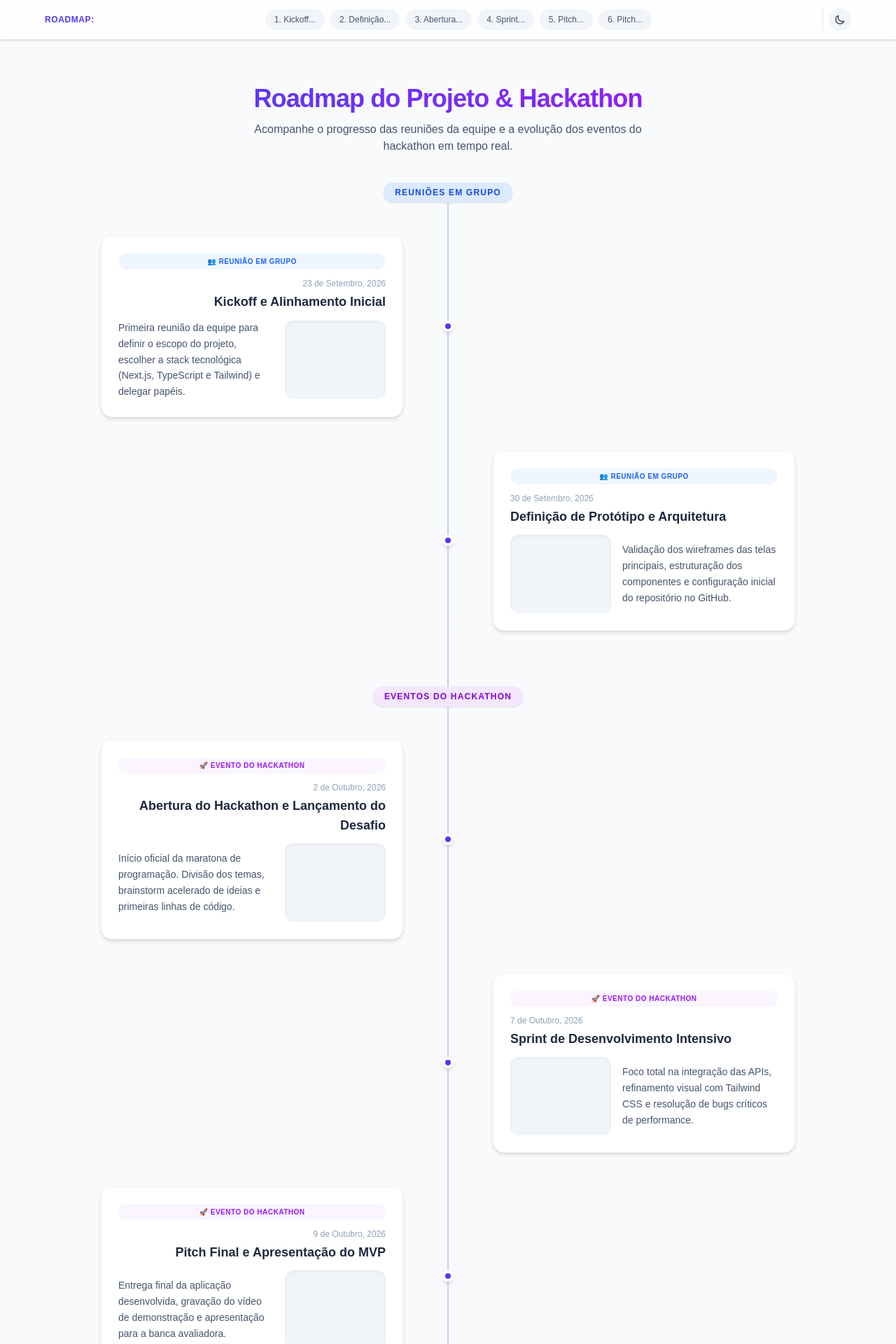
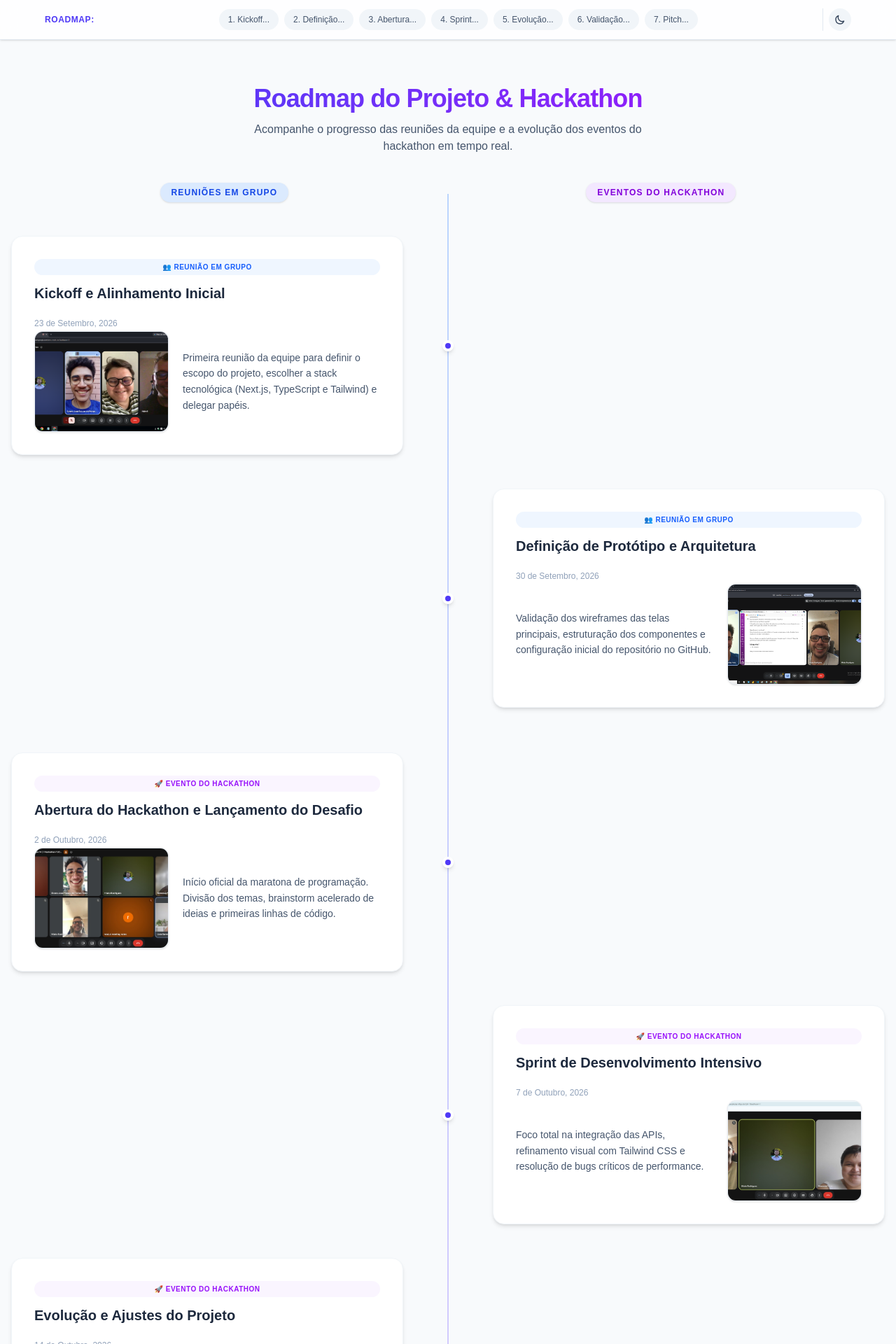
Before and after one commit to Hzimr/trajetoriahackathonTJCE2026, a Next.js app: page / in a window 1280 px wide. Shown: the top 1920 px of the page at 70% size. Built offline with nearby package versions, Linux system fonts and the light colour scheme.

Commit message:
feat: imported images and changed styles

```diff
--- a/app/components/RoadmapItemCard.tsx
+++ b/app/components/RoadmapItemCard.tsx
@@ -1,5 +1,5 @@
 import React from "react";
-// import Image from "next/image";
+import Image from "next/image";
 import { RoadmapItem } from "../types/roadmap";
 
 interface RoadmapItemCardProps {
@@ -20,12 +20,14 @@ export default function RoadmapItemCard({ item, index }: RoadmapItemCardProps) {
 
       {/* Conteúdo Alternado (Zigue-zague) */}
       <div
-        className={`w-full md:w-1/2 ${isEven ? "md:pr-16 md:text-right" : "md:pl-16 md:ml-auto md:text-left"}`}
+        className={`w-full md:w-1/2 ${
+          isEven ? "md:pr-16 md:text-left" : "md:pl-16 md:ml-auto md:text-left"
+        }`}
       >
-        <div className="bg-white dark:bg-slate-800/90 rounded-2xl p-6 shadow-md hover:shadow-xl border border-slate-100 dark:border-slate-700/80 transition-all duration-300 hover:-translate-y-1">
+        <div className="bg-white dark:bg-slate-800/90 rounded-2xl p-6 md:p-8 shadow-md hover:shadow-xl border border-slate-100 dark:border-slate-700/80 transition-all duration-300 hover:-translate-y-1">
           {/* Tag de Categoria */}
           <span
-            className={`flex justify-center animate-pulse text-[10px] font-semibold tracking-wider uppercase px-2.5 py-1 rounded-full mb-3 ${
+            className={`flex justify-center animate-pulse text-[10px] font-semibold tracking-wider uppercase px-3 py-1 rounded-full mb-3 ${
               item.category === "meeting"
                 ? "bg-blue-50 text-blue-600 dark:bg-blue-950/60 dark:text-blue-400"
                 : "bg-purple-50 text-purple-600 dark:bg-purple-950/60 dark:text-purple-400"
@@ -37,28 +39,32 @@ export default function RoadmapItemCard({ item, index }: RoadmapItemCardProps) {
           </span>
 
           {/* Data e Título h2 */}
-          <span className="block text-xs font-medium text-slate-400 dark:text-slate-500 mb-1">
+          <h2 className="text-xl font-bold text-slate-800 dark:text-slate-100 mb-4">
+            {item.title}
+          </h2>
+          <span className="text-xs font-medium text-slate-400 dark:text-slate-500 mb-1">
             {item.date}
           </span>
-          <h2 className="text-lg font-bold text-slate-800 dark:text-slate-100 mb-3">
-            {item.title}
-          </h2>
-
           {/* Imagem e Texto lado a lado dentro do card */}
           <div
-            className={`flex flex-col sm:flex-row gap-4 items-center ${isEven ? "sm:flex-row-reverse" : ""}`}
+            className={`flex flex-col sm:flex-row gap-5 items-center ${
+              isEven ? "sm:flex-row-reverse" : ""
+            }`}
           >
-            <div className="relative w-full sm:w-36 h-28 shrink-0 rounded-xl overflow-hidden shadow-inner bg-slate-100 dark:bg-slate-900">
-              {/* <Image
+            {/* Descrição */}
+            <p className="text-sm text-slate-600 dark:text-slate-300 leading-relaxed text-left flex-1">
+              {item.description}
+            </p>
+            {/* Container da Imagem com tamanho aprimorado */}
+            <div className="relative w-full sm:w-48 h-48 sm:h-36 shrink-0 rounded-xl overflow-hidden shadow-sm bg-slate-100 dark:bg-slate-900 border border-slate-200/50 dark:border-slate-700/50">
+              <Image
                 src={item.imageUrl}
                 alt={item.title}
                 fill
-                className="object-cover group-hover:scale-105 transition-transform duration-500"
-              /> */}
+                sizes="(max-width: 768px) 100vw, 192px"
+                className="object-cover object-center h-48 group-hover:scale-105 transition-transform duration-500"
+              />
             </div>
-            <p className="text-sm text-slate-600 dark:text-slate-300 leading-relaxed text-left">
-              {item.description}
-            </p>
           </div>
         </div>
       </div>
--- a/app/data/roadmapData.ts
+++ b/app/data/roadmapData.ts
@@ -1,7 +1,15 @@
 import { RoadmapItem } from "../types/roadmap";
 
+// Importando as imagens locais
+import img2309 from "../imgs/Img(1) 23-09.png";
+import img3009 from "../imgs/Img(1) 30-09.png";
+import img0210 from "../imgs/Img(2) 02-10.jpeg";
+import img0710 from "../imgs/Img(2) 07-10.jpeg";
+import img1410 from "../imgs/Img(2) 14-10.jpeg";
+import img2110 from "../imgs/Img(2) 21-10.jpeg";
+import img2810 from "../imgs/Img(2) 28-10.jpg";
+
 export const roadmapData: RoadmapItem[] = [
-  // --- PARTE DE CIMA: Reuniões em Grupo ---
   {
     id: "reuniao-1",
     title: "Kickoff e Alinhamento Inicial",
@@ -9,8 +17,7 @@ export const roadmapData: RoadmapItem[] = [
     category: "meeting",
     description:
       "Primeira reunião da equipe para definir o escopo do projeto, escolher a stack tecnológica (Next.js, TypeScript e Tailwind) e delegar papéis.",
-    imageUrl:
-      "https://images.unsplash.com/photo-1522071820081-009f0129c71c?auto=format&fit=crop&w=600&q=80",
+    imageUrl: img2309,
   },
   {
     id: "reuniao-2",
@@ -19,10 +26,10 @@ export const roadmapData: RoadmapItem[] = [
     category: "meeting",
     description:
       "Validação dos wireframes das telas principais, estruturação dos componentes e configuração inicial do repositório no GitHub.",
-    imageUrl:
-      "https://images.unsplash.com/photo-1531403009284-440f080d1e12?auto=format&fit=crop&w=600&q=80",
+    imageUrl: img3009,
   },
 
+  // --- HACKATHON / ETAPAS ---
   {
     id: "hackathon-1",
     title: "Abertura do Hackathon e Lançamento do Desafio",
@@ -30,8 +37,7 @@ export const roadmapData: RoadmapItem[] = [
     category: "hackathon",
     description:
       "Início oficial da maratona de programação. Divisão dos temas, brainstorm acelerado de ideias e primeiras linhas de código.",
-    imageUrl:
-      "https://images.unsplash.com/photo-1515187029135-18ee286d815b?auto=format&fit=crop&w=600&q=80",
+    imageUrl: img0210,
   },
   {
     id: "hackathon-2",
@@ -40,27 +46,33 @@ export const roadmapData: RoadmapItem[] = [
     category: "hackathon",
     description:
       "Foco total na integração das APIs, refinamento visual com Tailwind CSS e resolução de bugs críticos de performance.",
-    imageUrl:
-      "https://images.unsplash.com/photo-1552664730-d307ca884978?auto=format&fit=crop&w=600&q=80",
+    imageUrl: img0710,
   },
   {
     id: "hackathon-3",
-    title: "Pitch Final e Apresentação do MVP",
-    date: "9 de Outubro, 2026",
+    title: "Evolução e Ajustes do Projeto",
+    date: "14 de Outubro, 2026",
     category: "hackathon",
     description:
-      "Entrega final da aplicação desenvolvida, gravação do vídeo de demonstração e apresentação para a banca avaliadora.",
-    imageUrl:
-      "https://images.unsplash.com/photo-1475721027785-f74eccf877e2?auto=format&fit=crop&w=600&q=80",
+      "Revisão parcial do código, testes de usabilidade e implementação de melhorias sugeridas na semana anterior.",
+    imageUrl: img1410,
   },
   {
-    id: "hackathon-3",
+    id: "hackathon-4",
+    title: "Validação Prévia e Testes Gerais",
+    date: "21 de Outubro, 2026",
+    category: "hackathon",
+    description:
+      "Verificação geral de fluxos, validação de responsividade e ajustes finais na interface do usuário.",
+    imageUrl: img2110,
+  },
+  {
+    id: "hackathon-5",
     title: "Pitch Final e Apresentação do MVP",
     date: "28 de Outubro, 2026",
     category: "hackathon",
     description:
       "Entrega final da aplicação desenvolvida, gravação do vídeo de demonstração e apresentação para a banca avaliadora.",
-    imageUrl:
-      "https://images.unsplash.com/photo-1475721027785-f74eccf877e2?auto=format&fit=crop&w=600&q=80",
+    imageUrl: img2810,
   },
 ];
--- a/app/page.tsx
+++ b/app/page.tsx
@@ -28,15 +28,18 @@ export default function Home() {
       </header>
 
       {/* Container Principal do Roadmap */}
-      <div className="max-w-5xl mx-auto px-4 relative">
+      <div className="max-w-360 mx-auto px-4 relative">
         {/* Linha vertical central da timeline (visível apenas em desktop) */}
         <div className="absolute left-1/2 -translate-x-1/2 top-4 bottom-4 w-0.5 bg-linear-to-b from-blue-500 via-indigo-500 to-purple-500 hidden md:block opacity-30" />
 
         {/* SEÇÃO 1: Reuniões em Grupo */}
         <section className="mb-16">
-          <div className="flex justify-center mb-8 relative z-10">
+          <div className="flex justify-around mb-8 relative z-10">
             <span className="bg-blue-100 dark:bg-blue-900/40 text-blue-700 dark:text-blue-300 text-xs font-bold uppercase tracking-widest px-4 py-1.5 rounded-full shadow-sm">
               Reuniões em Grupo
+            </span>
+            <span className="bg-purple-100 dark:bg-purple-900/40 text-purple-700 dark:text-purple-300 text-xs font-bold uppercase tracking-widest px-4 py-1.5 rounded-full shadow-sm">
+              Eventos do Hackathon
             </span>
           </div>
 
@@ -49,12 +52,6 @@ export default function Home() {
 
         {/* SEÇÃO 2: Eventos do Hackathon */}
         <section>
-          <div className="flex justify-center mb-8 relative z-10 pt-4">
-            <span className="bg-purple-100 dark:bg-purple-900/40 text-purple-700 dark:text-purple-300 text-xs font-bold uppercase tracking-widest px-4 py-1.5 rounded-full shadow-sm">
-              Eventos do Hackathon
-            </span>
-          </div>
-
           <div className="space-y-4">
             {hackathons.map((item, index) => (
               <RoadmapItemCard key={item.id} item={item} index={index} />
--- a/app/types/roadmap.ts
+++ b/app/types/roadmap.ts
@@ -1,10 +1,10 @@
 export type RoadmapCategory = "meeting" | "hackathon";
-
+import { StaticImageData } from "next/image";
 export interface RoadmapItem {
   id: string;
   title: string;
   date: string;
   category: RoadmapCategory;
   description: string;
-  imageUrl: string;
+  imageUrl: string | StaticImageData;
 }
```
